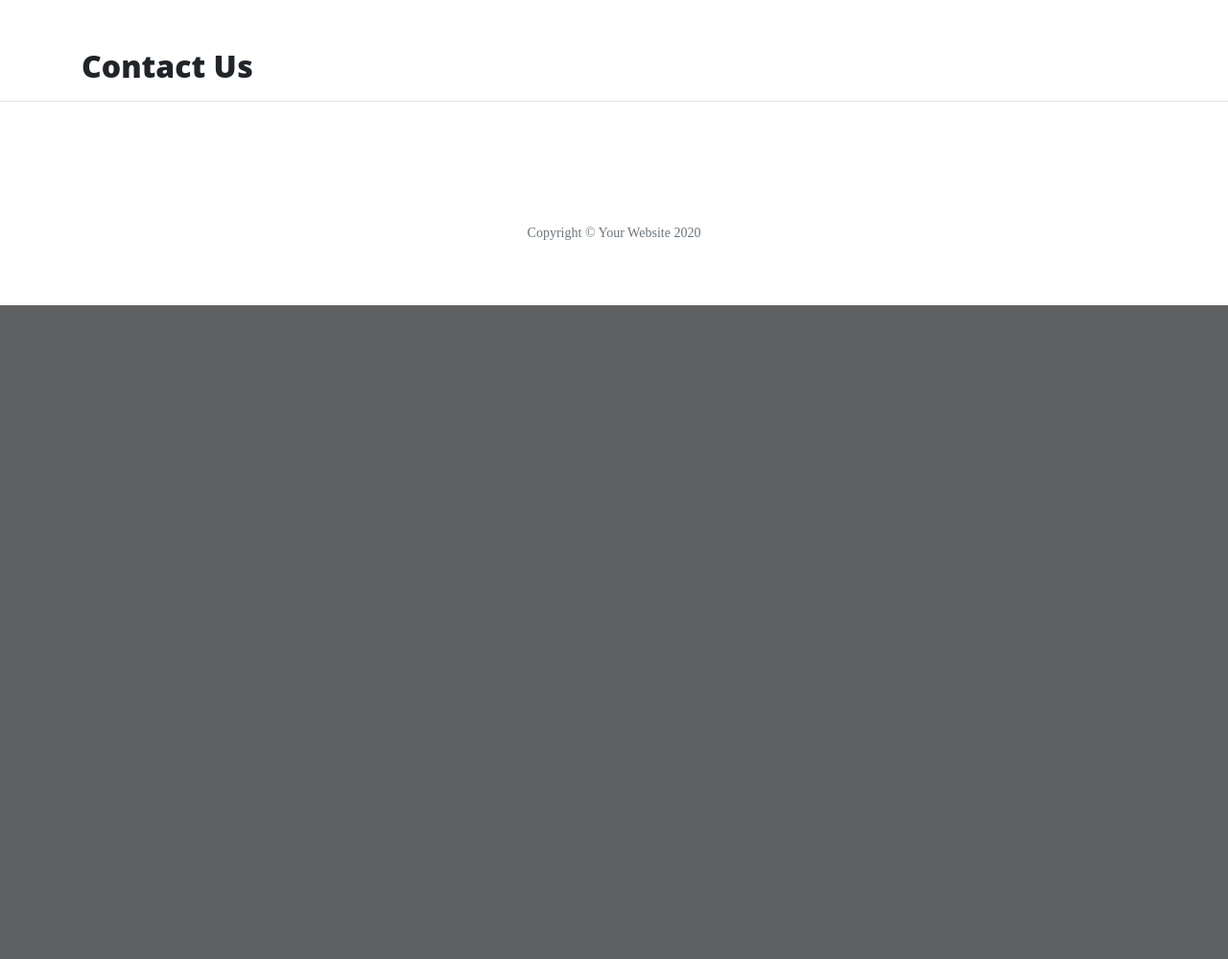
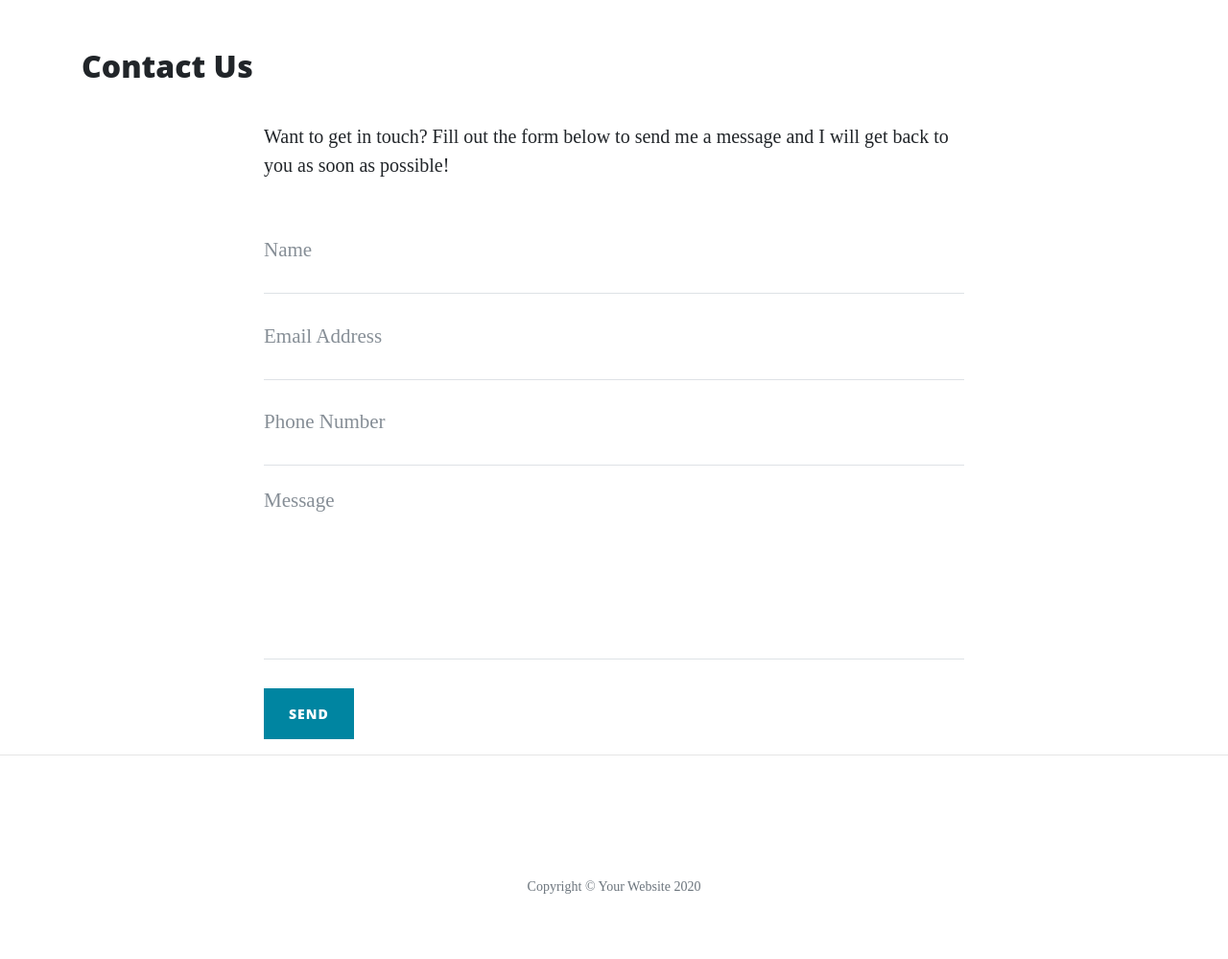
Before and after one commit to Astig-1982/Learning-hobbit, a Flask app: page /contact in a window 1280 px wide. Shown: the part 628-1627 px from the top of the page at 96% size. Before the commit the page ends 946 px from the top, so only its background shows below. Run offline with Flask 2, Linux system fonts and the light colour scheme; some libraries are stand-ins or nearby versions.

Commit message:
Created the form and display message

```diff
--- a/run.py
+++ b/run.py
@@ -1,8 +1,11 @@
 import os
 import json
-from flask import Flask, render_template
+from flask import Flask, render_template, request, flash
+if os.path.exists("env.py"):
+    import env
 
 app = Flask(__name__)
+app.secret_key = os.environ.get("SECRET_KEY")
 
 @app.route("/")
 def index():
@@ -12,13 +15,27 @@
 @app.route("/about")
 def about():
     data = []
-    with open("data/company.json", "r") as json.data:
-        data=json.load(json.data)
+    with open("data/company.json", "r") as json_data:
+        data=json.load(json_data)
     return render_template("about.html", page_title="About", company=data)
 
 
-@app.route("/contact")
+@app.route("/about/<hero_name>")
+def about_hero(hero_name):
+    hero = {}
+    with open("data/company.json", "r") as json_data:
+        data=json.load(json_data)
+        for obj in data:
+          if obj["url"] == hero_name:
+            hero = obj
+    return render_template("hero.html", hero=hero)
+
+
+@app.route("/contact", methods=["GET", "POST"])
 def contact():
+    if request.method == "POST":
+        flash("Thanks {}, we have received your message!".format(
+            request.form.get("name")))
     return render_template("contact.html", page_title="Contact Us")
 
 
--- a/static/css/style.css
+++ b/static/css/style.css
@@ -1,3 +1,8 @@
 .col-md-5 img {
     width: 100%;
 }
+
+.flashes {
+    background: brown;
+    color: yellow;
+}
--- a/templates/about.html
+++ b/templates/about.html
@@ -25,7 +25,7 @@
 
                          {% if loop.index % 2 != 0 %}
                                 <div class="col-md-7">
-                                <h3>{{ loop.index }}. {{ hero.name }}</h3>
+                                <h3><a href="/about/{{ hero.url }}">{{ loop.index }}. {{ hero.name }}</a></h3>
                                     <p>
                                     {{ hero.description }}
                                     </p>
@@ -39,8 +39,8 @@
                                 <img src="{{ hero.image_source }}" alt="" class="featurette-image image-responsive">
                                 </div>
                                 <div class="col-md-7">
-                                <h3>{{ loop.index }}. {{ hero.name }}</h3>
-                                    <p>
+                                <h3><a href="/about/{{ hero.url }}">{{ loop.index }}. {{ hero.name }}</a></h3>
+                                   <p>
                                     {{ hero.description }}
                                     </p>
                                 </div>
--- a/templates/contact.html
+++ b/templates/contact.html
@@ -1,5 +1,59 @@
+{% extends "base.html" %} {% block content %}
+<h2>Contact Us</h2>
 
-{% extends "base.html" %}
-{% block content %}
-	<h2>Contact Us</h2>
+	<div class="row">
+		<div class="col-lg-8 col-md-10 mx-auto">
+
+            {% with messages = get_flashed_messages() %}
+
+                {% if messages %}
+                  <ul class="flashes">
+                     {% for message in messages %}
+                         <li>{{ message }}</li>
+                     {% endfor %}
+                  </ul>
+                {% endif %}
+
+            {% endwith %}
+
+
+			<p>Want to get in touch? Fill out the form below to send me a message and I will get back to you as soon as
+				possible!</p>
+			<form method="POST" name="sentMessage" id="contactForm" novalidate>
+				<div class="control-group">
+					<div class="form-group floating-label-form-group controls">
+						<label>Name</label>
+						<input type="text" class="form-control" placeholder="Name" name="name" id="name" required data-validation-required-message="Please enter your name.">
+						<p class="help-block text-danger"></p>
+					</div>
+				</div>
+				<div class="control-group">
+					<div class="form-group floating-label-form-group controls">
+						<label>Email Address</label>
+						<input type="email" class="form-control" placeholder="Email Address" name="email" id="email" required data-validation-required-message="Please enter your email address.">
+						<p class="help-block text-danger"></p>
+					</div>
+				</div>
+				<div class="control-group">
+					<div class="form-group col-xs-12 floating-label-form-group controls">
+						<label>Phone Number</label>
+						<input type="tel" class="form-control" placeholder="Phone Number" name="phone" id="phone" required data-validation-required-message="Please enter your phone number.">
+						<p class="help-block text-danger"></p>
+					</div>
+				</div>
+				<div class="control-group">
+					<div class="form-group floating-label-form-group controls">
+						<label>Message</label>
+						<textarea rows="5" class="form-control" placeholder="Message" name="message" id="message" required data-validation-required-message="Please enter a message."></textarea>
+						<p class="help-block text-danger"></p>
+					</div>
+				</div>
+				<br>
+				<div id="success"></div>
+				<button type="submit" class="btn btn-primary" id="sendMessageButton">Send</button>
+			</form>
+		</div>
+	</div>
+
+    {{ forms_submitted }}
 {% endblock %}
```
Also changed, not shown: data/company.json (+26 -13 lines).
